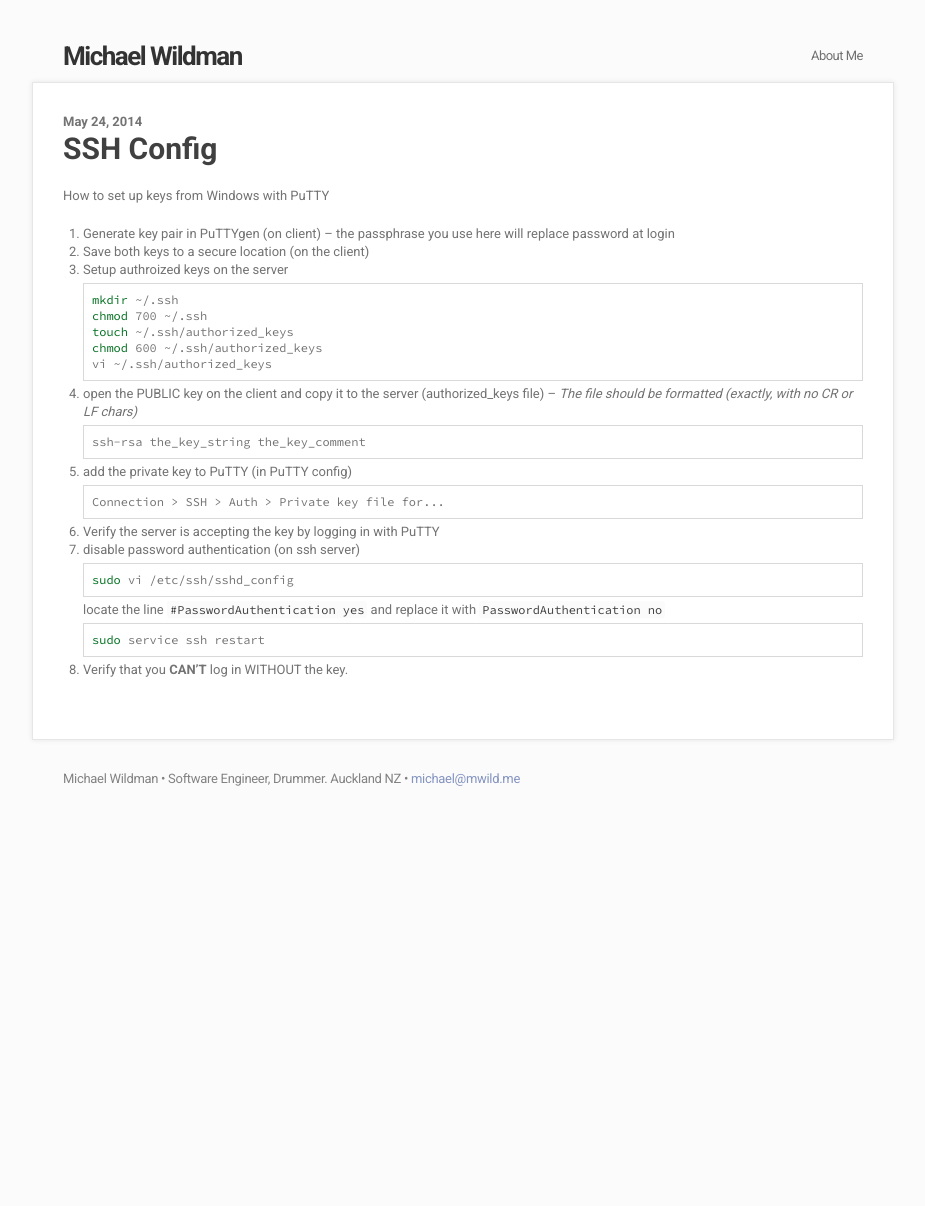
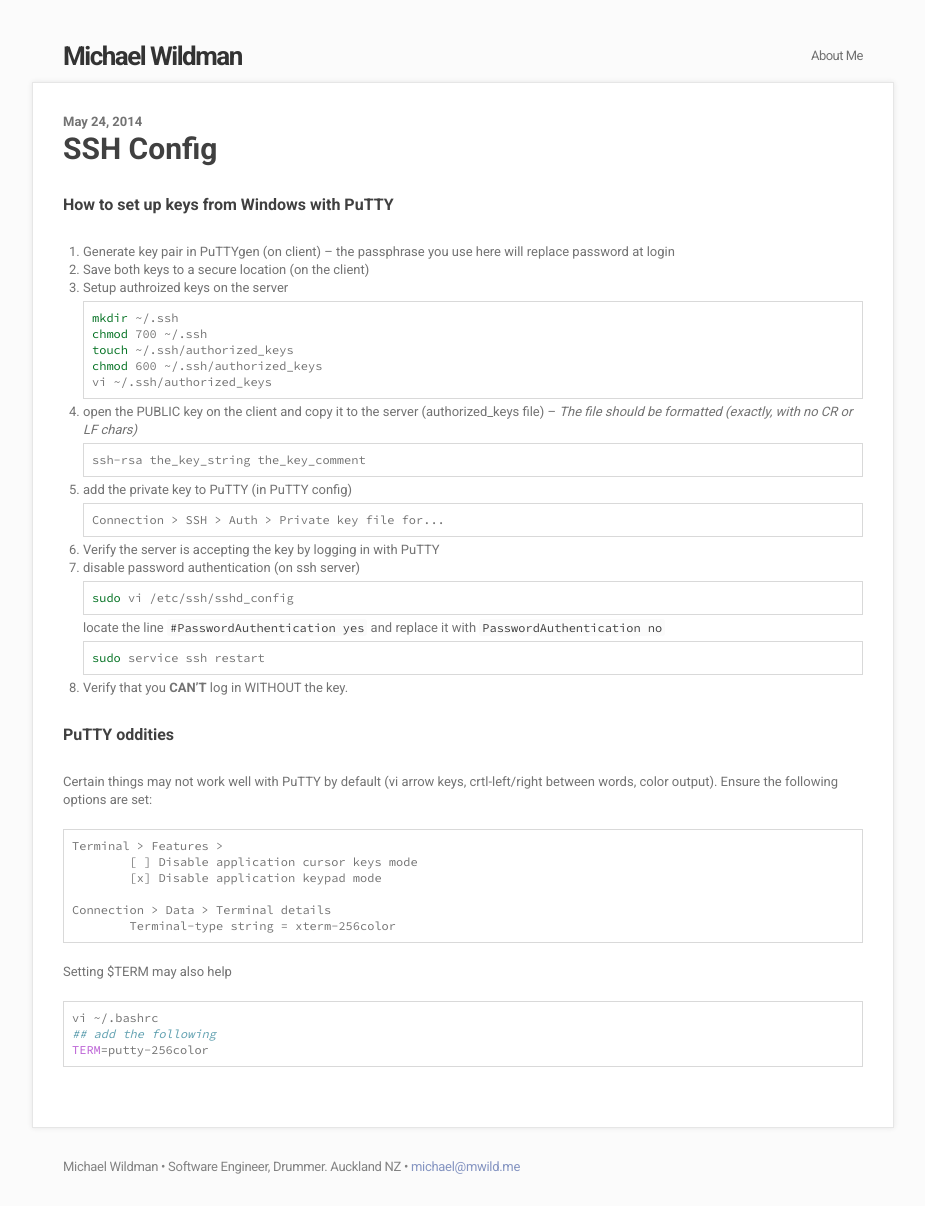
Before and after one commit to m-wild/mwild.me_archive, a Jekyll site: the page built from _posts/tech/2014-05-24-ssh-config.md, in a window 1280 px wide. Shown: the whole page, without its empty margins (177-1102 px from the left). Built offline with Jekyll 4.4.1, drawn with Linux system fonts in a browser that asks for light colours; nearby versions of some CDN libraries; Markdown is read by kramdown in place of the engine named in the settings; before the commit the page ends 900 px from its top, so only the background shows below that.

Commit message:
add some putty fixes

````diff
--- a/_posts/tech/2014-05-24-ssh-config.md
+++ b/_posts/tech/2014-05-24-ssh-config.md
@@ -4,7 +4,7 @@ title: SSH Config
 category: tech
 ---
 
-How to set up keys from Windows with PuTTY
+#### How to set up keys from Windows with PuTTY
 
 1. Generate key pair in PuTTYgen (on client) -- the passphrase you use here will replace password at login
 2. Save both keys to a secure location (on the client)
@@ -39,3 +39,26 @@ locate the line `#PasswordAuthentication yes` and replace it with	`PasswordAuthe
 sudo service ssh restart
     ```
 8. Verify that you __CAN'T__ log in WITHOUT the key.
+
+
+
+#### PuTTY oddities
+
+Certain things may not work well with PuTTY by default (vi arrow keys, crtl-left/right between words, color output). Ensure the following options are set:
+
+```
+Terminal > Features >
+	[ ] Disable application cursor keys mode
+	[x] Disable application keypad mode
+
+Connection > Data > Terminal details
+	Terminal-type string = xterm-256color
+```
+
+Setting $TERM may also help
+
+```bash
+vi ~/.bashrc
+## add the following
+TERM=putty-256color
+```
````
